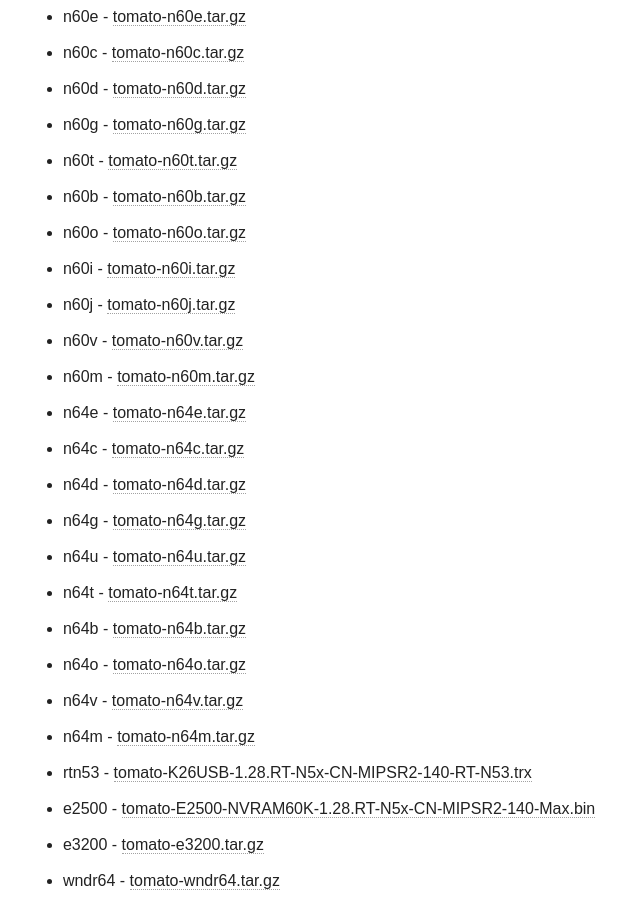
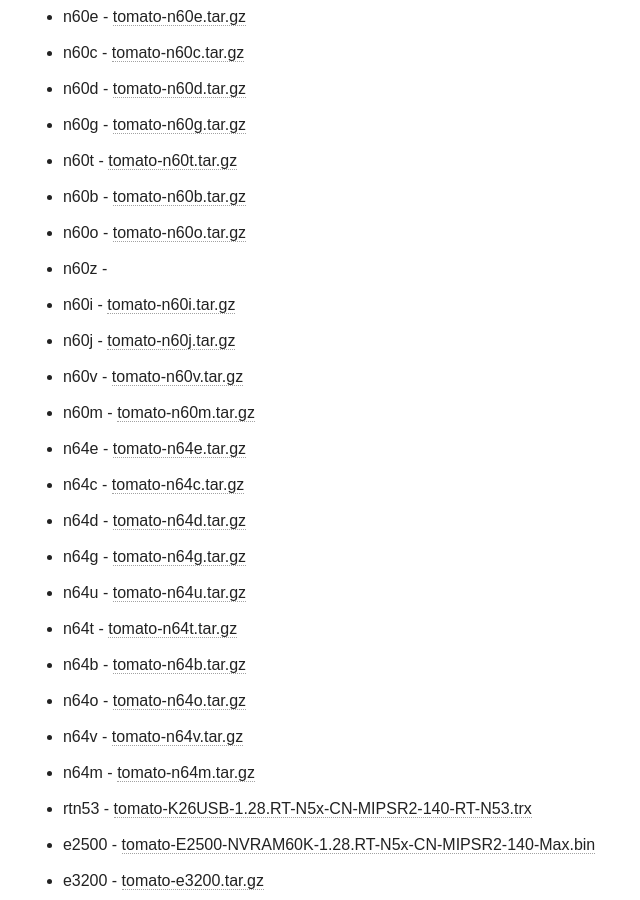
Before and after one commit to oglopss/tomato-ci-ctf-jekyll, a Jekyll site: the page built from index.html, in a window 1280 px wide and 900 px high, scrolled down 1207 px. Shown: the whole window, without its empty margins (263-903 px from the left). Built offline with Jekyll 4.4.1, drawn with Linux system fonts in a browser that asks for light colours; nearby versions of some CDN libraries.

Commit message:
Travis build 3 n60z pushed to gh-pages

```diff
--- a/_data/ss.yml
+++ b/_data/ss.yml
@@ -63,3 +63,4 @@
   - 0066 n80o tomato-n80o-BCMWL6.tar.gz
   - 0057 ac66z tomato-ac66z-BCMWL6.tar.gz
   - 0065 wndr4500v2z tomato-Netgear-WNDR4500V2_RT-N5x-CN--140-AIO-64K.chk
+  - 0025 n60z
```
